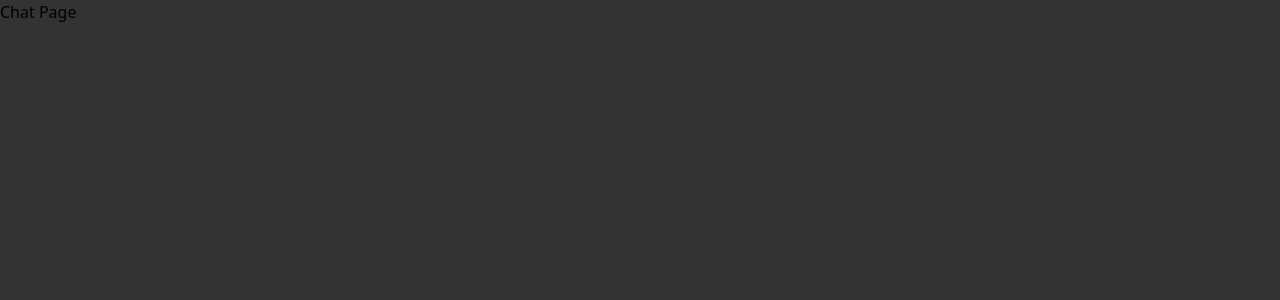
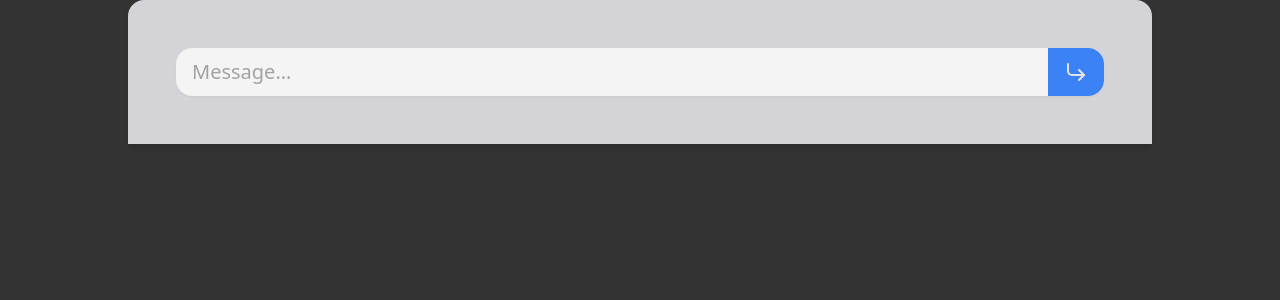
Before and after one commit to ericzardo/oc-frontend, a React (Vite) app: page /c in a window 1280 px wide. Shown: the top 300 px of the page. Built offline with nearby package versions, Linux system fonts and the light colour scheme.

Commit message:
create: MessagesContainer & change ChatBox component name

```diff
--- a/src/components/ChatBox/index.jsx
+++ b/src/components/ChatRadio/index.jsx
@@ -2,13 +2,13 @@ import PropTypes from "prop-types";
 
 import { useSearchParams } from "react-router-dom";
 
-ChatBox.propTypes = {
+ChatRadio.propTypes = {
   chatName: PropTypes.string.isRequired,
   onlineUsers: PropTypes.string.isRequired,
   createdAt: PropTypes.string.isRequired,
 };
 
-function ChatBox ({ chatName, onlineUsers, createdAt }) {
+function ChatRadio ({ chatName, onlineUsers, createdAt }) {
   const [searchParams, setSearchParams] = useSearchParams();
 
   const handleClick = () => {
@@ -32,4 +32,4 @@ function ChatBox ({ chatName, onlineUsers, createdAt }) {
   );
 }
 
-export default ChatBox;
+export default ChatRadio;
--- /dev/null
+++ b/src/components/MessagesContainer/index.jsx
@@ -0,0 +1,15 @@
+import PropTypes from "prop-types";
+
+MessagesContainer.propTypes = {
+  children: PropTypes.node,
+};
+
+function MessagesContainer ({ children }) {
+  return (
+    <span className="flex flex-col max-h-[70%] overflow-y-auto gap-1.5 py-5 pt-1.5">
+      {children}
+    </span>
+  );
+}
+
+export default MessagesContainer;
--- a/src/components/UserInputBox/index.jsx
+++ b/src/components/UserInputBox/index.jsx
@@ -1,33 +1,45 @@
 import PropTypes from "prop-types";
+import { tv } from "tailwind-variants";
 
 UserInputBox.propTypes = {
   placeholder: PropTypes.string,
-  buttonText: PropTypes.string.isRequired,
+  buttonContent: PropTypes.oneOfType([PropTypes.string, PropTypes.element])
+    .isRequired,
+  onSubmit: PropTypes.func.isRequired,
 
-  onSubmit: PropTypes.func.isRequired,
+  size: PropTypes.string,
 };
 
-function UserInputBox ({ placeholder, buttonText, onSubmit }) {
+const userInputBox = tv({
+  base: "flex flex-row items-center justify-between rounded-2xl overflow-hidden bg-zinc-100 shadow-sm",
+  variants: {
+    size: {
+      default: "h-10 w-full text-lg",
+      xl: "h-12 w-full text-xl",
+    },
+  },
+  defaultVariants: {
+    size: "default",
+  },
+});
+
+function UserInputBox ({ placeholder, buttonContent, size, onSubmit }) {
   return (
-    <span
-      className="flex flex-row items-center justify-between h-10 w-full rounded-2xl overflow-hidden bg-zinc-100 text-lg shadow-sm">
-
+    <span className={userInputBox({ size })}>
       <input
         required
         type="text"
         placeholder={placeholder}
-        className="placeholder:text-zinc-800/40 text-zinc-800 bg-transparent outline-none py-2.5 px-4"
+        className="placeholder:text-zinc-800/40 w-full text-zinc-800 bg-transparent outline-none py-2.5 px-4"
       />
 
       <button
         onSubmit={onSubmit}
         type="submit"
-        title={buttonText}
-        className="bg-blue-500 text-zinc-200 text-lg py-2.5 px-4 flex items-center justify-start text-left cursor-pointer select-none transition-colors duration-300 ease-out hover:bg-blue-700"
+        className="bg-blue-500 text-zinc-200 text-lg py-2.5 px-4 h-full flex items-center justify-start text-left cursor-pointer select-none transition-colors duration-300 ease-out hover:bg-blue-700"
       >
-        {buttonText}
+        {buttonContent}
       </button>
-
     </span>
   );
 }
--- a/src/components/modals/JoinChatModal/index.jsx
+++ b/src/components/modals/JoinChatModal/index.jsx
@@ -37,7 +37,7 @@ function JoinChatModal ({ onSubmit }) {
 
         <UserInputBox
           placeholder={"Enter your username here!"}
-          buttonText={"Next"}
+          buttonContent={"Next"}
           onSubmit={onSubmit}
         />
       </div>
--- a/src/pages/Chat/index.jsx
+++ b/src/pages/Chat/index.jsx
@@ -1,5 +1,20 @@
+import MessagesContainer from "@components/MessagesContainer";
+import UserInputBox from "@components/UserInputBox";
+
+import { CornerDownRight } from "react-feather";
+
 function Chat () {
-  return <h1>Chat Page</h1>;
+  return (
+    <div className="w-auto mx-auto max-w-screen-lg relative p-12 bg-zinc-300 flex flex-1 flex-wrap justify-between rounded-t-2xl shadow-md overflow-hidden">
+      <MessagesContainer></MessagesContainer>
+      <UserInputBox
+        size="xl"
+        placeholder="Message..."
+        buttonContent={<CornerDownRight />}
+        onSubmit={() => console.log("submit")}
+      />
+    </div>
+  );
 }
 
 export default Chat;
--- a/src/pages/Home/index.jsx
+++ b/src/pages/Home/index.jsx
@@ -1,4 +1,4 @@
-import ChatBox from "@components/ChatBox";
+import ChatRadio from "@components/ChatRadio";
 import JoinChatAlert from "@components/modals/JoinChatModal";
 // import ErrorModal from "@components/modals/ErrorModal";
 
@@ -17,17 +17,17 @@ function Home () {
       /> */}
 
       <ThemeDropdown themeName={"First and Testing Theme"}>
-        <ChatBox
+        <ChatRadio
           chatName="Top Trending Chat"
           onlineUsers="239"
           createdAt="08/06/2024"
         />
-        <ChatBox
+        <ChatRadio
           chatName="Where is that?"
           onlineUsers="98"
           createdAt="08/06/2024"
         />
-        <ChatBox
+        <ChatRadio
           chatName="MEEEE Test"
           onlineUsers="23"
           createdAt="08/06/2024"
```
Also changed, not shown: jsconfig.json (+6 -2 lines).
